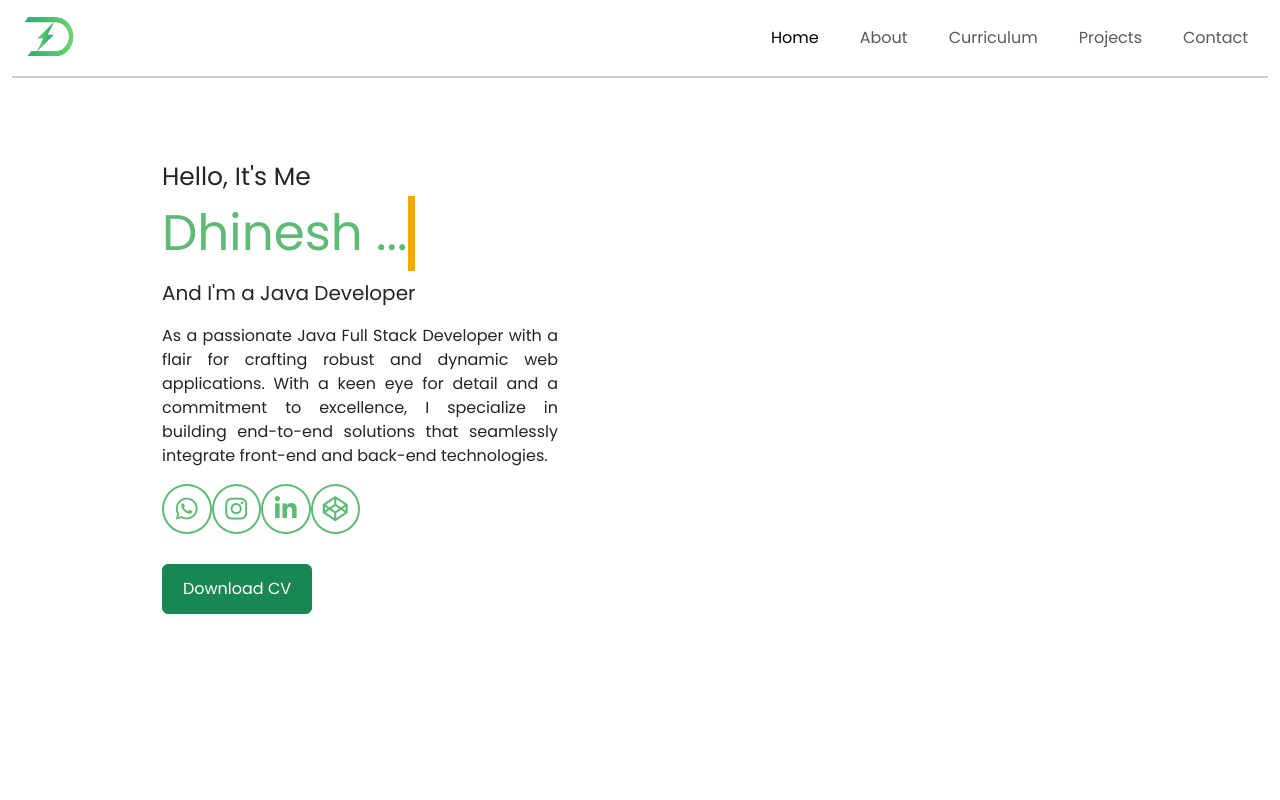
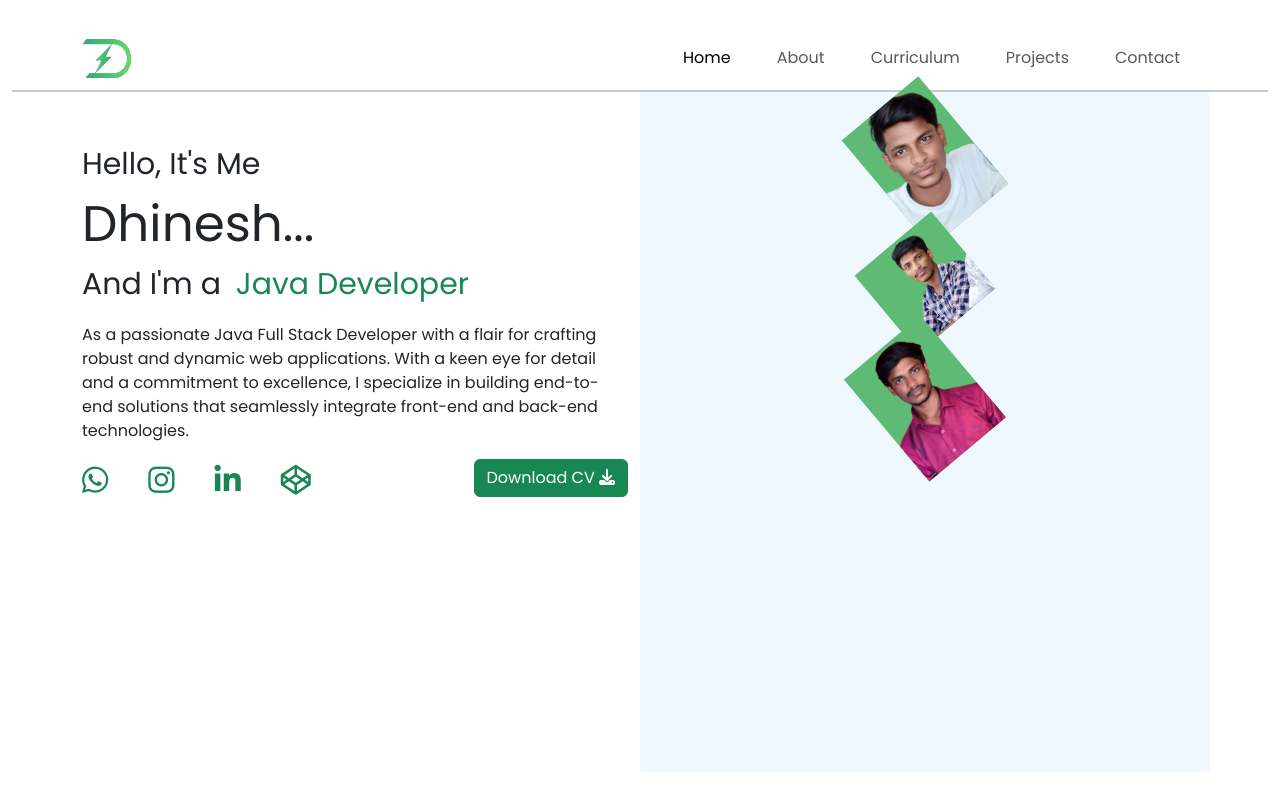
Before and after one commit to dhineshio/dhinesh_portfolio, a website: page index.html in a window 1280 px wide. Drawn offline with nearby package versions, Linux system fonts and the light colour scheme.

Commit message:
Update many changes

```diff
--- a/Assets/scss/_animatons.scss
+++ b/Assets/scss/_animatons.scss
@@ -1,30 +1,53 @@
 //nav link under animation
 
 @keyframes nav-anim {
-  from {
+  0% {
     width: 0;
   }
-  to {
-    width: 80%;
+  100% {
+    width: 100%;
   }
 }
-/* Keyframes for typing animation */
+
+@keyframes rotate-text-up {
+  0% {
+    transform: translate3d(0, 80px, 0);
+    opacity: 0;
+  }
+  20%,
+  80% {
+    transform: translate3d(0, 0, 0);
+    opacity: 1;
+  }
+
+  100% {
+    transform: translate3d(0, -40px, 0);
+    opacity: 0;
+  }
+}
+@keyframes fade-text-in {
+  0% {
+    opacity: 0;
+    transform: translate3d(0, 80px, 0);
+  }
+
+  50%,
+  100% {
+    opacity: 1;
+    transform: translate3d(0, 0, 0);
+  }
+}
+// Animation
 @keyframes typing {
   from {
     width: 0;
   }
   to {
-    width: 63%;
+    width: 41%;
   }
 }
-
-/* Blinking cursor animation */
-@keyframes blink-caret {
-  from,
-  to {
-    border-color: transparent;
-  }
+@keyframes caret {
   50% {
-    border-color: orange;
+    color: transparent;
   }
 }
--- a/Assets/scss/main.scss
+++ b/Assets/scss/main.scss
@@ -15,146 +15,216 @@
 * {
   font-family: "Poppins", sans-serif;
 }
-
-//NAV SECTION - START
-nav {
-  border-bottom: 2px solid rgba(0, 0, 0, 0.2);
+hr {
+  border-width: 2px;
+  margin: 0;
 }
-.navbar-toggler {
-  border: none;
-  &:focus {
-    box-shadow: none;
-  }
+/*=============================================
+=             NAVBAR SECTION _ START           =
+=============================================*/
+.navbar {
+  padding: 30px 10px 0px 0px;
 }
 .navbar-collapse {
   flex-grow: 0;
 }
-@media (max-width: 992px) {
+@include media-breakpoint-up(xs) {
+  .navbar-toggler {
+    outline: none;
+    border: none;
+    &:focus,
+    &:active {
+      outline: none;
+      box-shadow: none;
+    }
+  }
   .nav-link {
+    margin-bottom: 5px;
+    transition: all 0.3s;
     &:hover {
+      // font-weight: bold;
       color: $primary-color;
     }
   }
 }
-@media (min-width: 992px) {
+@include media-breakpoint-up(lg) {
+  // 992 above
   .nav-link {
+    margin-left: 30px;
     position: relative;
-    margin-left: 25px;
-    padding-left: 0;
-    padding-right: 0;
-
-    &::after {
-      width: 0%;
-      height: 5px;
-      position: absolute;
-      left: 10%;
-      bottom: -5%;
-      background: $primary-color;
-      content: "";
-      border-radius: 20px;
+    &:hover::after {
+      animation: nav-anim 0.5s forwards;
     }
     &:hover {
+      color: var(--bs-gray-dark);
+    }
     &::after {
-        animation: nav-anim 0.3s forwards;
+      content: "";
+      width: 0%;
+      height: 3px;
+      background: $primary-color;
+      position: absolute;
+      left: 0;
+      bottom: -5%;
+      transform: scaleX(-0.85);
+      border-radius: 20px;
     }
   }
 }
-}
-//NAV SECTION - END
-
-//HEADER SECTION
-
-@media (max-width: 992px) {
-  .header-box-1 {
-    padding-left: 20px;
-    height: 100%;
-    order: 2;
-    padding-top: 50px;
-
-    .box-3 {
-      width: 75%;
+/*=====  End of // HEADER SECTION _ END  ======*/
+/*=============================================
+=      JAVA DEVELOPER ANIMATION - START          =
+=============================================*/
+@include media-breakpoint-up(xs) {
+  .rotatingText-content {
+    width: 200px;
+    .rotatingText-adjective {
+      font-size: 20px;
     }
   }
 }
-@media (min-width: 992px) {
-  .header-box-1 {
-    padding-left: 150px;
-    height: 90vh;
-    padding-top: 80px;
-    .box-3 {
-      width: 50%;
+@include media-breakpoint-up(lg) {
+  .rotatingText-content {
+    width: 300px;
+    .rotatingText-adjective {
+      display: inline-block;
+      font-size: 30px;
     }
   }
 }
-header {
-  align-items: center;
+.header-text-box {
+  display: flex;
+  span {
+    align-self: baseline;
   }
+}
+.rotatingText-content {
+  position: relative;
+  // width: 300px;
+  .rotatingText-adjective {
+    color: $green;
+    opacity: 0;
+    position: absolute;
+    inset: 0;
+    &:nth-of-type(1) {
+      animation: rotate-text-up 1.5s 0.75s;
+      animation-timing-function: ease; /* Timing function */
+    }
+    &:nth-of-type(2) {
+      animation: rotate-text-up 1.5s 2s;
+      animation-timing-function: ease; /* Timing function */
+    }
+    &:nth-of-type(3) {
+      animation: fade-text-in 1.5s 3.25s forwards;
+      animation-timing-function: ease; /* Timing function */
+      animation-fill-mode: forwards; /* Retain end state of each animation */
+    }
+  }
+}
+/*=====  End of JAVA DEVELOPER ANIMATION - END  ======*/
+/*=============================================
+=             HEADER SECTION _ START            =
+=============================================*/
+
+/*----------  HEADER-BOX 1  ----------*/
+.box-3 {
+  display: flex;
+  .header-icon {
+    color: $success;
+  }
+}
+@include media-breakpoint-up(xs) {
   .header-box-1 {
+    padding-top: 20px;
     .box-1 {
       .header-text-1 {
-      font-size: 25px;
+        font-size: 20px;
+        margin-bottom: 0;
       }
       .header-text-2 {
-      display: inline-block;
-      color: $primary-color;
-      font-size: 50px;
-      overflow: hidden;
-      border-right: 0.15em solid orange;
-      white-space: nowrap;
-      margin: 0 auto;
-      animation: typing 2s steps(40, end), blink-caret 0.75s step-end infinite;
+        font-size: 40px;
+        margin-bottom: 0;
       }
       .header-text-3 {
         font-size: 20px;
       }
     }
     .box-2 {
+      p {
         text-align: justify;
       }
+    }
     .box-3 {
+      flex-direction: column;
+      .box-3-1 {
+        width: 60%;
         display: flex;
-    // background: red;
-    justify-content: space-between;
         .header-icon {
-      width: 50px;
-      height: 50px;
-      text-align: center;
-      border: 2px solid $primary-color;
-      border-radius: 50%;
-      padding: 5px;
-      font-size: 25px;
-      color: $primary-color;
+          font-size: 40px;
+          margin-right: 60px;
+          margin-bottom: 30px;
         }
-  }
-  .box-4 {
-    margin-top: 30px;
         .header-btn {
-      width: 150px;
-      height: 50px;
-      transition: all 0.2s linear 0s;
-      position: relative;
-      display: flex;
-      align-items: center;
-      justify-content: center;
-      overflow: hidden;
-
-      &:hover .text {
-        transform: translateX(-150%);
-      }
-      &:hover .icon {
-        transform: translateX(-300%);
-        display: block;
-      }
-
-      .text {
-        transition: 0.5s;
-        display: block;
-      }
-
-      .icon {
-        transition: 0.5s;
-        display: none;
         }
       }
     }
   }
+}
+@include media-breakpoint-up(lg) {
+  header {
+    height: 85vh;
+    .header-box-1 {
+      height: 100%;
+      padding-top: 50px;
+      .box-1 {
+        .header-text-1 {
+          font-size: 30px;
+          margin-bottom: 0;
+        }
+        .header-text-2 {
+          font-size: 50px;
+          margin-bottom: 0;
+        }
+        .header-text-3 {
+          font-size: 30px;
+          span {
+            color: $success;
+          }
+        }
+      }
+      .box-2 {
+        p {
+          text-align: start;
+        }
+      }
+      .box-3 {
+        flex-direction: row;
+        justify-content: space-between;
+        .box-3-1 {
+          .header-icon {
+            font-size: 30px;
+            margin-right: 40px;
+          }
+        }
+      }
+    }
+  }
+}
+/*----------  HEADER-BOX 2  ----------*/
+@include media-breakpoint-up(xs) {
+}
+@include media-breakpoint-up(lg) {
+}
+.header-box-2 {
+  background-color: aliceblue;
+  display: flex;
+  justify-content: center;
+  .img-container {
+    .img-box {
+      background: $primary-color;
+      width: fit-content;
+      transform: rotate(-40deg);
+    }
+  }
+}
+/*=====  End of HEADER SECTION _ END  ======*/
--- a/index.html
+++ b/index.html
@@ -15,12 +15,12 @@
     />
   </head>
   <body>
-    <div class="container-fluid">
+    <main class="container-fluid main-container">
       <!-- NAV SECTION -->
-      <nav class="navbar navbar-expand-lg">
+      <nav class="navbar navbar-expand-lg container">
         <div class="container-fluid">
           <a class="navbar-brand" href="#"
-            ><img src="./Assets/imgs/logo.png" width="50px"
+            ><img src="./Assets/imgs/logo.png" width="50px" class="img-fluid"
           /></a>
           <button
             class="navbar-toggler"
@@ -54,23 +54,35 @@
           </div>
         </div>
       </nav>
+      <hr />
       <!-- NAV SECTION END -->
       <!-- HEADER SECTION START -->
-      <header class="container row">
+      <div class="container">
+        <header class="row">
           <div class="col-md-6 col-sm-12 header-box-1">
-          <p class="box-1">
-            <span class="header-text-1">Hello, It's Me</span><br />
-            <span class="header-text-2">Dhinesh ...</span><br />
-            <span class="header-text-3">And I'm a Java Developer</span>
+            <div class="box-1">
+              <p class="header-text-1">Hello, It's Me</p>
+              <p class="header-text-2">Dhinesh...</p>
+              <div class="header-text-box">
+                <p class="header-text-3">And I'm a &MediumSpace;</p>
+                <div class="rotatingText-content">
+                  <p class="rotatingText-adjective">Full stack Developer</p>
+                  <p class="rotatingText-adjective">Web Designer</p>
+                  <p class="rotatingText-adjective">Java Developer</p>
+                </div>
+              </div>
+            </div>
+            <div class="box-2">
+              <p>
+                As a passionate Java Full Stack Developer with a flair for
+                crafting robust and dynamic web applications. With a keen eye
+                for detail and a commitment to excellence, I specialize in
+                building end-to-end solutions that seamlessly integrate
+                front-end and back-end technologies.
               </p>
-          <p class="box-2">
-            As a passionate Java Full Stack Developer with a flair for crafting
-            robust and dynamic web applications. With a keen eye for detail and
-            a commitment to excellence, I specialize in building end-to-end
-            solutions that seamlessly integrate front-end and back-end
-            technologies.
-          </p>
+            </div>
             <div class="box-3">
+              <div class="box-3-1">
                 <a href="#" class="header-icon header-icon-1">
                   <i class="fa-brands fa-whatsapp"></i
                 ></a>
@@ -84,17 +96,43 @@
                   ><i class="fa-brands fa-codepen"></i
                 ></a>
               </div>
-          <div class="box-4">
+              <div class="box-3-2">
                 <a href="#" class="header-btn btn btn-success">
                   <span class="text">Download CV</span>
                   <span class="icon"><i class="fa-solid fa-download"></i></span>
                 </a>
               </div>
             </div>
-        <div class="col-md-6 col-sm-12 header-box-2"></div>
+          </div>
+          <div class="col-md-6 col-sm-12 header-box-2">
+            <div class="img-container">
+              <div class="img-box img-box-1">
+                <img
+                  src="./Assets/imgs/profile1.png"
+                  class="img-fluid"
+                  width="100px"
+                />
+              </div>
+              <div class="img-box img-box-2">
+                <img
+                  src="./Assets/imgs/profile3.png"
+                  class="img-fluid"
+                  width="100px"
+                />
+              </div>
+              <div class="img-box img-box-3">
+                <img
+                  src="./Assets/imgs/profile2.png"
+                  class="img-fluid"
+                  width="100px"
+                />
+              </div>
+            </div>
+          </div>
         </header>
+      </div>
       <!-- HEADER SECTION END -->
-    </div>
+    </main>
     <script src="https://cdn.jsdelivr.net/npm/bootstrap@5.3.2/dist/js/bootstrap.bundle.min.js"></script>
   </body>
 </html>
```
Also changed, not shown: Assets/css/main.css, Assets/imgs/profile1.png (added), Assets/imgs/profile2.png (added), Assets/imgs/profile3.png (added), 1 other file. Lines whose indentation alone changed are shown as unchanged.
